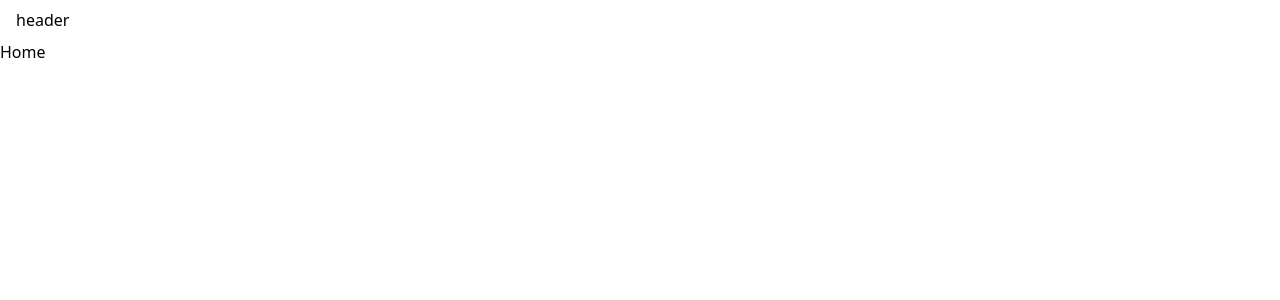
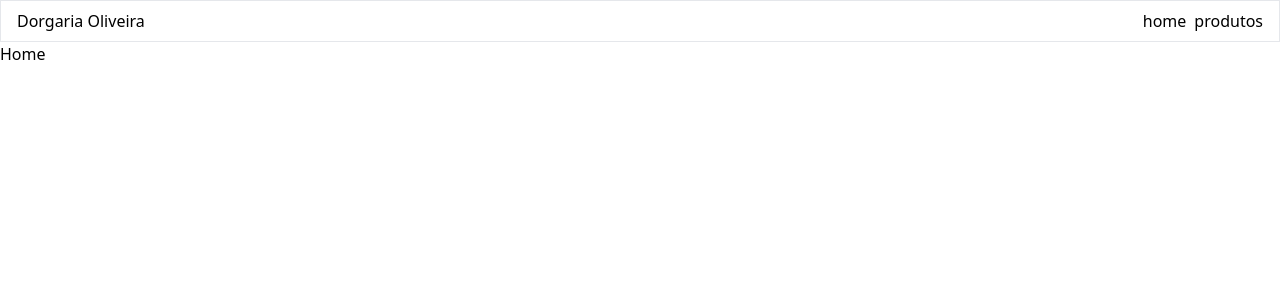
Before and after one commit to gvao/drogaria-oliveira, a Next.js app: page / in a window 1280 px wide. Shown: the top 300 px of the page. Built offline with nearby package versions, Linux system fonts and the light colour scheme.

Commit message:
create header

```diff
--- a/src/app/layout.tsx
+++ b/src/app/layout.tsx
@@ -31,8 +31,19 @@ export default function RootLayout({
 
 const Header = () => (
   <header
-    className="py-2 px-4"
+    className="py-2 px-4 border container flex justify-between"
   >
-    header
+    <h1>Dorgaria Oliveira</h1>
+
+    <Nav />
+
   </header>
 )
+
+const Nav = () => (
+  <nav className="gap-2 flex" >
+    <a href="/">home</a>
+    <a href="/produtos">produtos</a>
+  </nav>
+
+)
```
